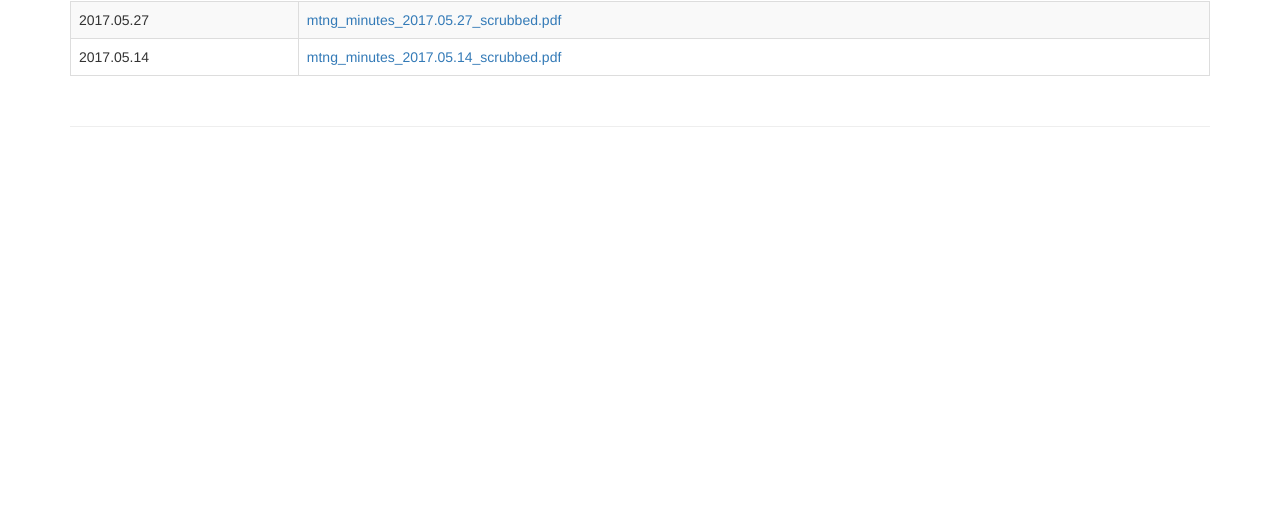
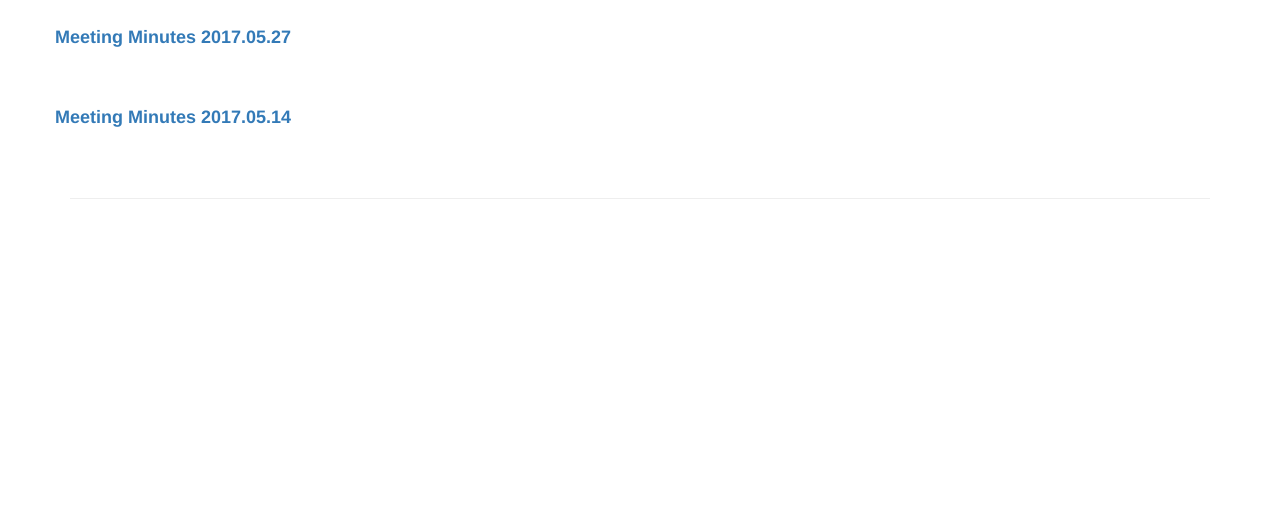
Before and after one commit to dlhpp/cttc, a plain HTML site: page meetings/index.html in a window 1280 px wide. Shown: the part 277-800 px from the top of the page. Drawn offline with nearby package versions, Linux system fonts and the light colour scheme.

Commit message:
added meeting minutes

```diff
--- a/css/styles.css
+++ b/css/styles.css
@@ -5,6 +5,6 @@
     margin-bottom: 0;
 }
 
-.coachrow {
+.coachrow, .meetingrow {
     margin-bottom: 40px;
 }
--- a/meetings/index.html
+++ b/meetings/index.html
@@ -62,23 +62,18 @@
 
     <div class="container">
         <div class="row">
-            <div class="col-md-12">
-                <h2>CTTC Meeting Minutes</h2>
-
-                <p>
-                    <div class="table-responsive">
-                        <table class="table table-bordered table-hover table-striped" >
-                            <tr>
-                                <td width="20%">2017.05.27</td>
-                                <td><a target="_blank" href="mtng_minutes_2017.05.27_scrubbed.pdf">mtng_minutes_2017.05.27_scrubbed.pdf</a></td>
-                            </tr>
-                            <tr>
-                                <td>2017.05.14</td>
-                                <td><a target="_blank" href="mtng_minutes_2017.05.14_scrubbed.pdf">mtng_minutes_2017.05.14_scrubbed.pdf</a></td>
-                            </tr>
-                        </table>
-                    </div>
-                </p>
+            <div class="row meetingrow">
+                <div class="col-md-6"> <h4><b><a target="_blank" href="mtng_minutes_2017.07.15_public.pdf">Meeting Minutes 2017.07.15 </a></b></h4> </div>
+            </div>
+        </div>
+        <div class="row">
+            <div class="row meetingrow">
+                <div class="col-md-6"> <h4><b><a target="_blank" href="mtng_minutes_2017.05.27_public.pdf">Meeting Minutes 2017.05.27 </a></b></h4> </div>
+            </div>
+        </div>
+        <div class="row">
+            <div class="row meetingrow">
+                <div class="col-md-6"> <h4><b><a target="_blank" href="mtng_minutes_2017.05.14_public.pdf">Meeting Minutes 2017.05.14 </a></b></h4> </div>
             </div>
         </div>
 
```
Also changed, not shown: 3 other files.
